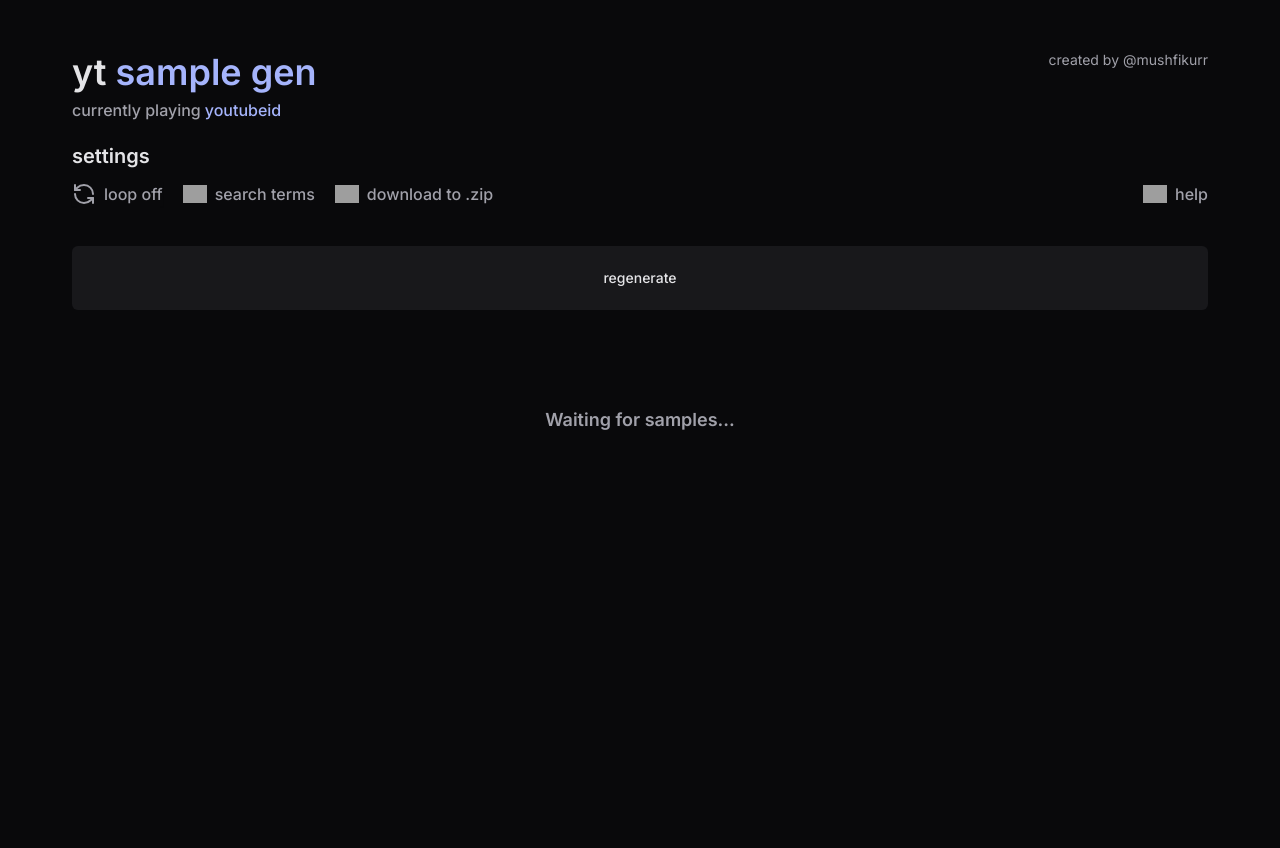
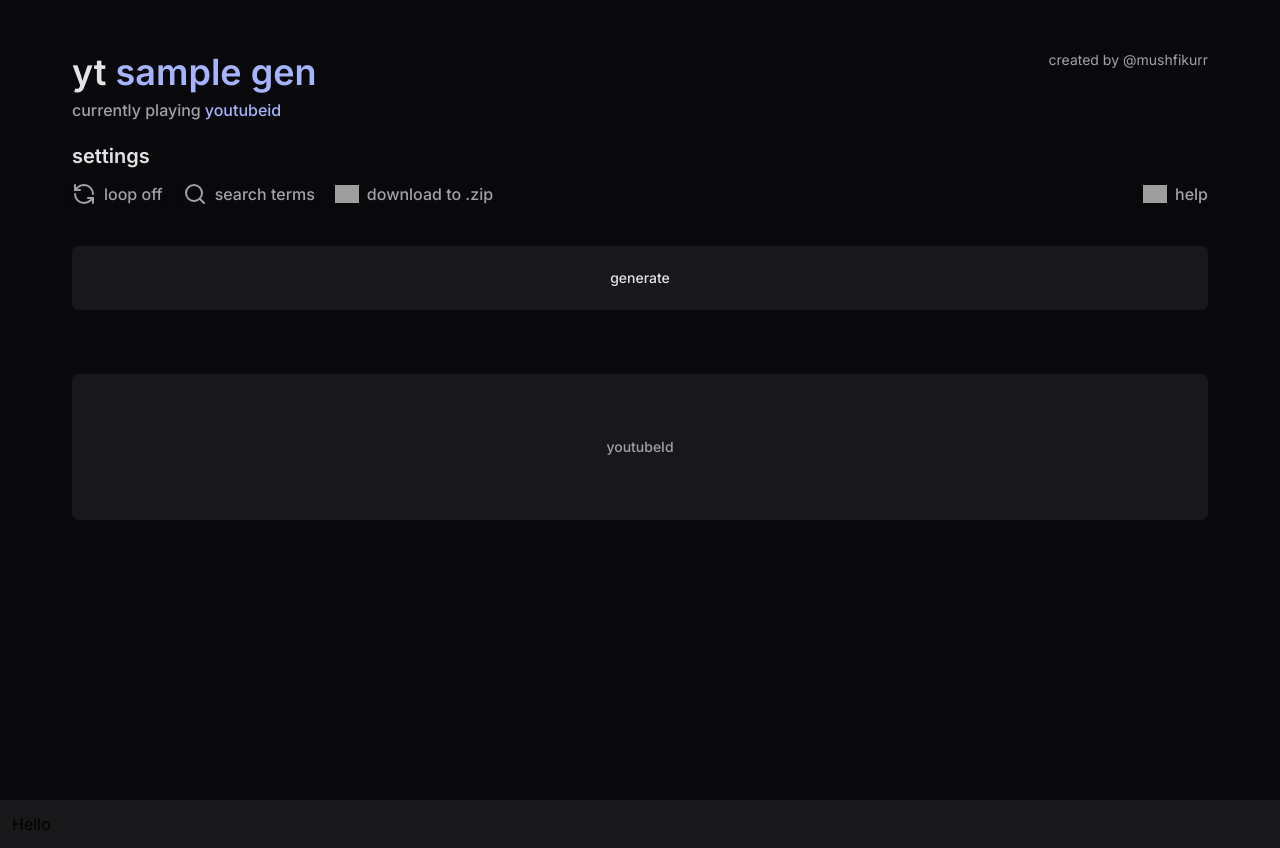
Before and after one commit to mushfikurr/yt-sample-gen, a React (Vite) app in the folder frontend/: page / in a window 1280 px wide. Both pictures are taken after a click on the button "loop on". Before the commit the page ends 800 px from the top, so only its background shows below. Built offline with nearby package versions, Linux system fonts and the light colour scheme; grey boxes are pictures that could not be loaded; what @shrutibalasa/tailwind-grid-auto-fit would draw is missing.

Commit message:
Interface elements

```diff
--- a/frontend/package.json
+++ b/frontend/package.json
@@ -10,6 +10,7 @@
     "preview": "vite preview"
   },
   "dependencies": {
+    "@radix-ui/react-dialog": "^1.0.5",
     "clsx": "^2.0.0",
     "lucide-react": "^0.292.0",
     "react": "^18.2.0",
--- a/frontend/src/components/Header.jsx
+++ b/frontend/src/components/Header.jsx
@@ -1,15 +1,20 @@
-import { RefreshCcw } from "lucide-react";
+import { RefreshCcw, Search } from "lucide-react";
 import { useStore } from "../store";
 import { TextButton } from "./TextButton";
 import { useQueryClient } from "react-query";
+import * as Dialog from "@radix-ui/react-dialog";
+import { WordsModal } from "./WordsModal";
 
 export function Header(props) {
   const looping = useStore((state) => state.looping);
   const toggleLooping = useStore((state) => state.toggleLooping);
+  const hasGeneratedSampleOnce = useStore(
+    (state) => state.hasGeneratedSampleOnce
+  );
   const queryClient = useQueryClient();
 
   return (
-    <div className="items-stretch bg-zinc-950 flex w-full flex-col p-8 max-md:max-w-full max-md:px-5">
+    <div className="items-stretch bg-zinc-950 flex w-full flex-col p-8 max-md:max-w-full max-md:px-5 sticky top-0">
       <div className="justify-between items-stretch flex gap-5 max-md:max-w-full max-md:flex-wrap">
         <div className="items-stretch flex grow basis-[0%] flex-col">
           <div className="text-indigo-300 text-4xl font-semibold leading-10 whitespace-nowrap">
@@ -35,6 +40,8 @@ export function Header(props) {
       <div className="items-stretch flex w-full justify-between gap-5 mt-2.5 max-md:max-w-full max-md:flex-wrap">
         <div className="flex items-stretch justify-between gap-5 max-md:max-w-full max-md:flex-wrap">
           <div className="items-stretch flex justify-between gap-5 py-2 max-md:justify-center">
+            <Dialog.Root>
+              <Dialog.Trigger asChild>
                 <TextButton
                   title={looping ? "loop on" : "loop off"}
                   Icon={RefreshCcw}
@@ -43,18 +50,17 @@ export function Header(props) {
                     toggleLooping();
                   }}
                 />
+              </Dialog.Trigger>
+              <Dialog.Portal>
+                <Dialog.Overlay />
+                <Dialog.Content>
+                  <WordsModal />
+                </Dialog.Content>
+              </Dialog.Portal>
+            </Dialog.Root>
           </div>
           <div className="items-stretch flex justify-between gap-5 py-2">
-            <div className="items-stretch flex justify-between gap-2">
-              <img
-                loading="lazy"
-                src="https://cdn.builder.io/api/v1/image/assets/TEMP/b043d764-d7a1-4918-acb9-faa972a6d186?apiKey=3558a84a4f3942fcb082385cb40cd5e5&"
-                className="aspect-square object-contain object-center w-6 overflow-hidden shrink-0 max-w-full"
-              />
-              <div className="text-zinc-400 text-base font-medium leading-4 self-center grow whitespace-nowrap my-auto">
-                search terms
-              </div>
-            </div>
+            <TextButton title="search terms" Icon={Search} />
             <div className="items-stretch flex justify-between gap-2">
               <img
                 loading="lazy"
@@ -84,7 +90,7 @@ export function Header(props) {
         }}
         className="text-zinc-200 hover:text-zinc-100 text-sm font-medium leading-6 whitespace-nowrap inline-flex justify-center items-center bg-zinc-900 hover:bg-zinc-900/70 mt-8 px-5 py-5 rounded-md transition-colors duration-150 ease-in-out active:bg-zinc-900/90"
       >
-        regenerate
+        {hasGeneratedSampleOnce ? "regenerate" : "generate"}
       </button>
     </div>
   );
--- a/frontend/src/components/SampleView.jsx
+++ b/frontend/src/components/SampleView.jsx
@@ -2,14 +2,23 @@ import { Loader2 } from "lucide-react";
 import * as React from "react";
 import { useQuery } from "react-query";
 import { generateSamples } from "../requests";
+import { useStore } from "../store";
+import { cn } from "../utils";
 
 export function SampleView(props) {
   const query = useQuery(["samples"], () => generateSamples(), {
     enabled: false,
   });
+  const setHasGeneratedSamplesOnce = useStore(
+    (state) => state.setHasGeneratedSamplesOnce
+  );
 
   if (query.isLoading || query.isFetching) {
     return <LoadingSampleView />;
+  }
+
+  if (query.isSuccess) {
+    setHasGeneratedSamplesOnce(true);
   }
 
   return (
@@ -19,7 +28,9 @@ export function SampleView(props) {
           return <Sample />;
         })
       ) : (
-        <EmptySampleView />
+        <>
+          <Sample />
+        </>
       )}
     </div>
   );
@@ -46,10 +57,32 @@ export function LoadingSampleView() {
   );
 }
 
-function Sample() {
+function Sample(props) {
+  const setCurrentSample = useStore((state) => state.setCurrentSample);
+  const currentSample = useStore((state) => state.currentSample);
+  const sample = props.sample ?? "youtubeId"; // remove placeholder value youtubeId
+  const isPressed = sample === currentSample;
+
+  const handleClick = () => {
+    if (isPressed) {
+      setCurrentSample("");
+    } else {
+      setCurrentSample(sample ?? "youtubeId");
+    }
+  };
+
   return (
-    <div className="inline-flex text-zinc-400 text-sm font-medium leading-4 whitespace-nowrap justify-center items-center bg-zinc-900 grow p-16 px-5 rounded-md">
-      youtubeId
-    </div>
+    <button
+      onClick={handleClick}
+      className={cn(
+        "border border-zinc-900 inline-flex text-zinc-400 transition-all duration-200 ease-in-out text-sm font-medium leading-4 whitespace-nowrap justify-center items-center bg-zinc-900 grow p-16 px-5 rounded-md",
+        {
+          "text-indigo-300 drop-shadow-glow border border-indigo-300 border-opacity-100":
+            isPressed,
+        }
+      )}
+    >
+      {sample}
+    </button>
   );
 }
--- a/frontend/src/components/TextButton.jsx
+++ b/frontend/src/components/TextButton.jsx
@@ -1,10 +1,21 @@
-export function TextButton({ Icon, title, pressed, onClick }) {
+import { forwardRef } from "react";
+
+export const TextButton = forwardRef(
+  ({ Icon, title, pressed, onClick }, ref) => {
     if (pressed) {
-    return <TextButtonPressed onClick={onClick} Icon={Icon} title={title} />;
+      return (
+        <TextButtonPressed
+          ref={ref}
+          onClick={onClick}
+          Icon={Icon}
+          title={title}
+        />
+      );
     }
     return (
       <button
         onClick={onClick}
+        ref={ref}
         className="items-stretch shadow-sm flex justify-between gap-2 text-zinc-400 hover:text-zinc-300 transition-colors duration-150 ease-in-out"
       >
         <Icon className="aspect-square object-contain object-center w-6 overflow-hidden shrink-0 max-w-full" />
@@ -14,17 +25,19 @@ export function TextButton({ Icon, title, pressed, onClick }) {
       </button>
     );
   }
+);
 
-function TextButtonPressed({ Icon, title, onClick }) {
+export const TextButtonPressed = forwardRef(({ Icon, title, onClick }, ref) => {
   return (
     <button
+      ref={ref}
       onClick={onClick}
-      className="items-stretch shadow-sm flex justify-between gap-2 text-indigo-300 hover:text-indigo-400 active:text-indigo-300/80 transition-colors duration-150 ease-in-out"
+      className="items-stretch flex justify-between gap-2 text-indigo-300 hover:text-indigo-400 active:text-indigo-300/80 transition-colors duration-150 ease-in-out"
     >
-      <Icon className="aspect-square object-contain object-center w-6 overflow-hidden shrink-0 max-w-full" />
-      <p className="text-base font-medium leading-4 self-center grow whitespace-nowrap my-auto">
+      <Icon className="aspect-square object-contain object-center w-6 overflow-hidden shrink-0 max-w-full drop-shadow-glow" />
+      <p className="text-base font-medium leading-4 self-center grow whitespace-nowrap my-auto drop-shadow-glow">
         {title}
       </p>
     </button>
   );
-}
+});
--- /dev/null
+++ b/frontend/src/components/WordsModal.jsx
@@ -0,0 +1,7 @@
+export function WordsModal() {
+  return (
+    <div className="p-3 bg-zinc-900">
+      <h1>Hello</h1>
+    </div>
+  );
+}
--- a/frontend/src/store.js
+++ b/frontend/src/store.js
@@ -3,9 +3,12 @@ import { create } from "zustand";
 export const useStore = create((set) => ({
   looping: true,
   toggleLooping: () => set((state) => ({ looping: !state.looping })),
+  hasGeneratedSamplesOnce: false,
+  setHasGeneratedSamplesOnce: (flag) =>
+    set((state) => ({
+      hasGeneratedSamplesOnce: flag,
+    })),
 
-  samples: ["hello", "hello"],
-  addSample: (newSample) =>
-    set((state) => ({ samples: [...state.samples, newSample] })),
-  setSamples: (newSamples) => set(() => ({ samples: newSamples })),
+  currentSample: "",
+  setCurrentSample: (newSample) => set(() => ({ currentSample: newSample })),
 }));
--- a/frontend/tailwind.config.js
+++ b/frontend/tailwind.config.js
@@ -2,7 +2,14 @@
 export default {
   content: ["./index.html", "./src/**/*.{js,ts,jsx,tsx}"],
   theme: {
-    extend: {},
+    extend: {
+      dropShadow: {
+        glow: [
+          "0 0px 20px rgba(255,255, 255, 0.08)",
+          "0 0px 65px rgba(255, 255,255, 0.05)",
+        ],
+      },
+    },
   },
   plugins: [require("@shrutibalasa/tailwind-grid-auto-fit")],
 };
```
Also changed, not shown: 2 other files (tests, documents, lock files or other folders). Lines whose indentation alone changed are shown as unchanged.
